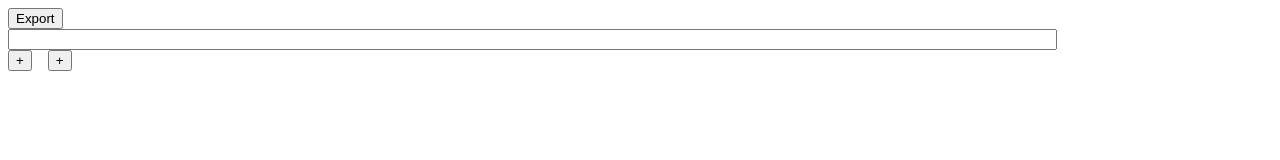
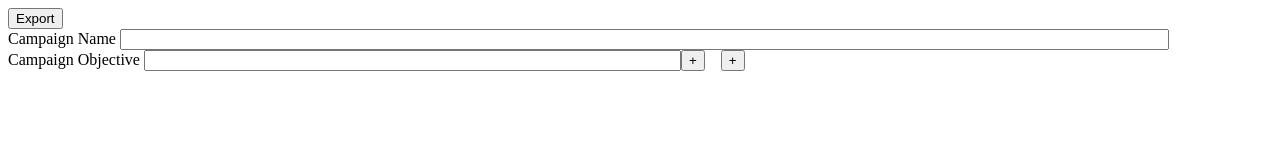
Before and after one commit to MasterMarci/pinterestTest, a plain HTML site: page testBulkedit.html in a window 1280 px wide. Drawn offline with Linux system fonts and the light colour scheme.

Commit message:
Update testBulkedit.html

```diff
--- a/testBulkedit.html
+++ b/testBulkedit.html
@@ -1,14 +1,20 @@
 <html>
 <head>
+  <link rel="stylesheet" href="bulkedit.css" type="text/css" charset="utf-8">
 </head>
 
 <body>
   <button>Export</button>
 <div id="fullEdit">
-  <div id="Campaign1" align="left">
+  <div id="Campaign1" class="row">
+    <a>Campaign Name</a>
   <input type="text" size="128"/>
+    <!-- Make non-mandatory fields hideable -->
     <!-- Add properties here -->
-    <!-- Make non-mandatory fields hideable -->
+    <div class="block">
+      <a>Campaign Objective</a>
+      <input type="text" size="64" />
+    </div>
   <br />
     <button title="Add Campaign">+</button>&nbsp;&nbsp;&nbsp;&nbsp;<button title="Add Ad Group">+</button>
   </div>
```
